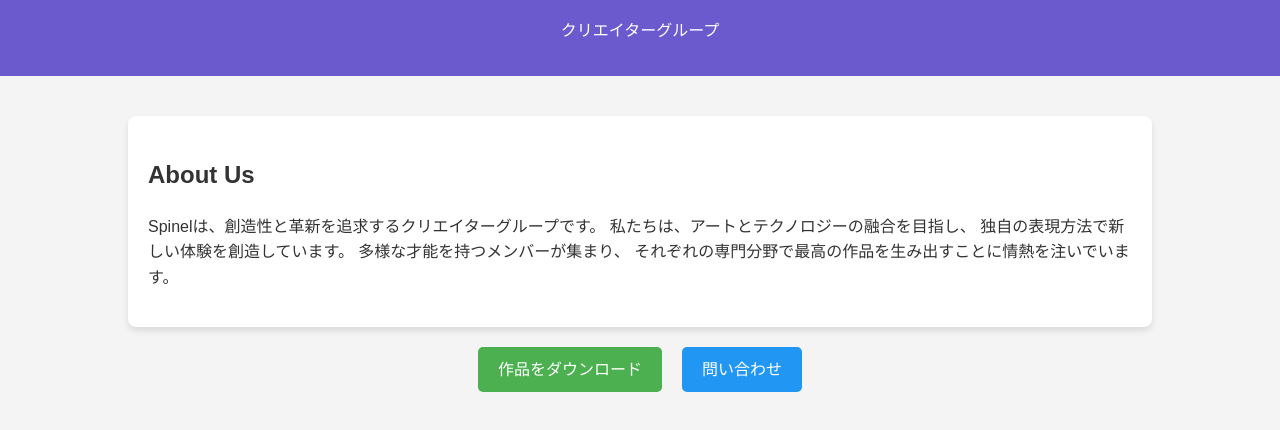
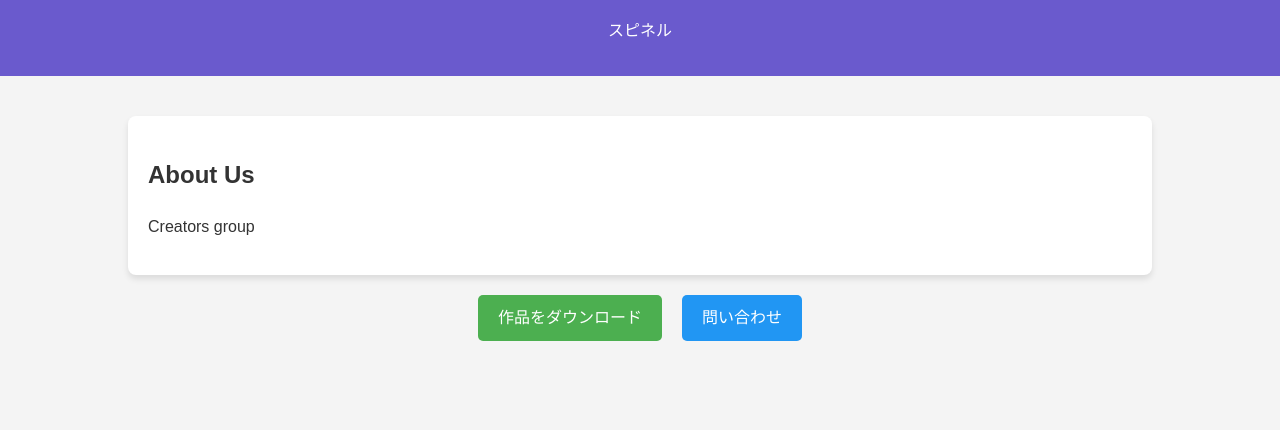
Before and after one commit to htcii/Sp, a plain HTML site: page index.html in a window 1280 px wide. Shown: the part 92-522 px from the top of the page. Drawn offline with Linux system fonts and the light colour scheme.

Commit message:
Update index.html

```diff
--- a/index.html
+++ b/index.html
@@ -3,7 +3,7 @@
 <head>
     <meta charset="UTF-8">
     <meta name="viewport" content="width=device-width, initial-scale=1.0">
-    <title>Spinel - クリエイターグループ</title>
+    <title>Spinel - スピネル</title>
     <style>
         body {
             font-family: 'Arial', sans-serif;
@@ -60,18 +60,14 @@
 <body>
     <header>
         <h1>Spinel</h1>
-        <p>クリエイターグループ</p>
+        <p>スピネル</p>
     </header>
 
     <div class="container">
         <section class="about-section">
             <h2>About Us</h2>
             <p>
-                Spinelは、創造性と革新を追求するクリエイターグループです。
-                私たちは、アートとテクノロジーの融合を目指し、
-                独自の表現方法で新しい体験を創造しています。
-                多様な才能を持つメンバーが集まり、
-                それぞれの専門分野で最高の作品を生み出すことに情熱を注いでいます。
+                Creators group
             </p>
         </section>
 
```
